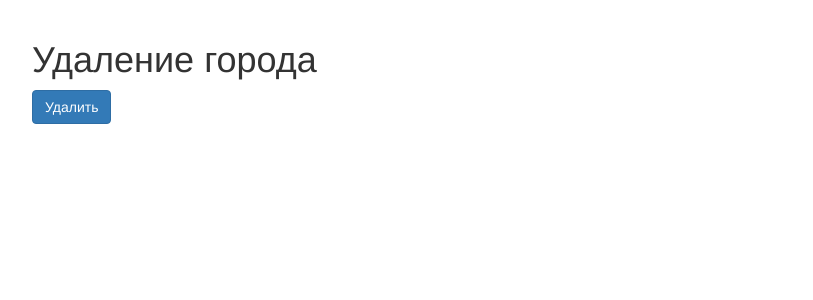
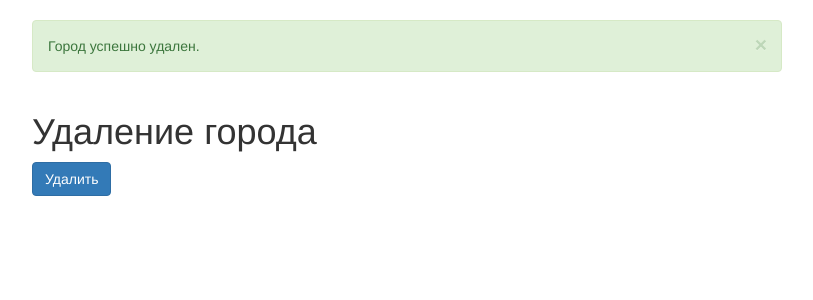
Before and after one commit to doctor-silence/routes, a Django app: page /cities/delete/1/ in a window 1280 px wide. Shown: the part 52-352 px from the top of the page, without its empty margins (38-851 px from the left). Run offline with Django 4.2, Linux system fonts and the light colour scheme; data comes from the database, SQL or seed files in the repository.

Commit message:
update_base

```diff
--- a/templates/base.html
+++ b/templates/base.html
@@ -19,7 +19,7 @@
     <![endif]-->
   </head>
   <body>
-  <nav class="navbar navbar-default" style="background: linear-gradient(to top left, powderblue, pink)">
+    <nav class="navbar navbar-default" style="background: linear-gradient(to top left, powderblue, pink)">
   <div class="container-fluid">
     <!-- Brand and toggle get grouped for better mobile display -->
     <div class="navbar-header">
@@ -55,6 +55,31 @@
     </div><!-- /.navbar-collapse -->
   </div><!-- /.container-fluid -->
 </nav>
+    <div class="container">               <! Добавление обработки сообщений -->
+      <div class="row">
+        <div class="col-md-8 mx-auto">
+          {% if messages %}
+              {% for message in messages %}
+                  {% if message.level == DEFAULT_MESSAGE_LEVELS.ERROR %}
+                    <div class="alert alert-danger alert-dismissible" role="alert">
+                      {{ message }}
+                      <button type="button" class="close" data-dismiss="alert" aria-label="Close">
+                        <span aria-hidden="true">&times;</span>
+                      </button>
+                    </div>
+                  {% else %}
+                    <div class="alert alert-success alert-dismissible" role="alert">
+                      {{ message }}
+                      <button type="button" class="close" data-dismiss="alert" aria-label="Close">
+                        <span aria-hidden="true">&times;</span>
+                      </button>
+                    </div>
+                  {% endif %}
+              {% endfor %}
+          {% endif %}
+        </div>
+      </div>
+    </div>
     <div class="container">
         {% block content %}{% endblock %}
     </div>
```
